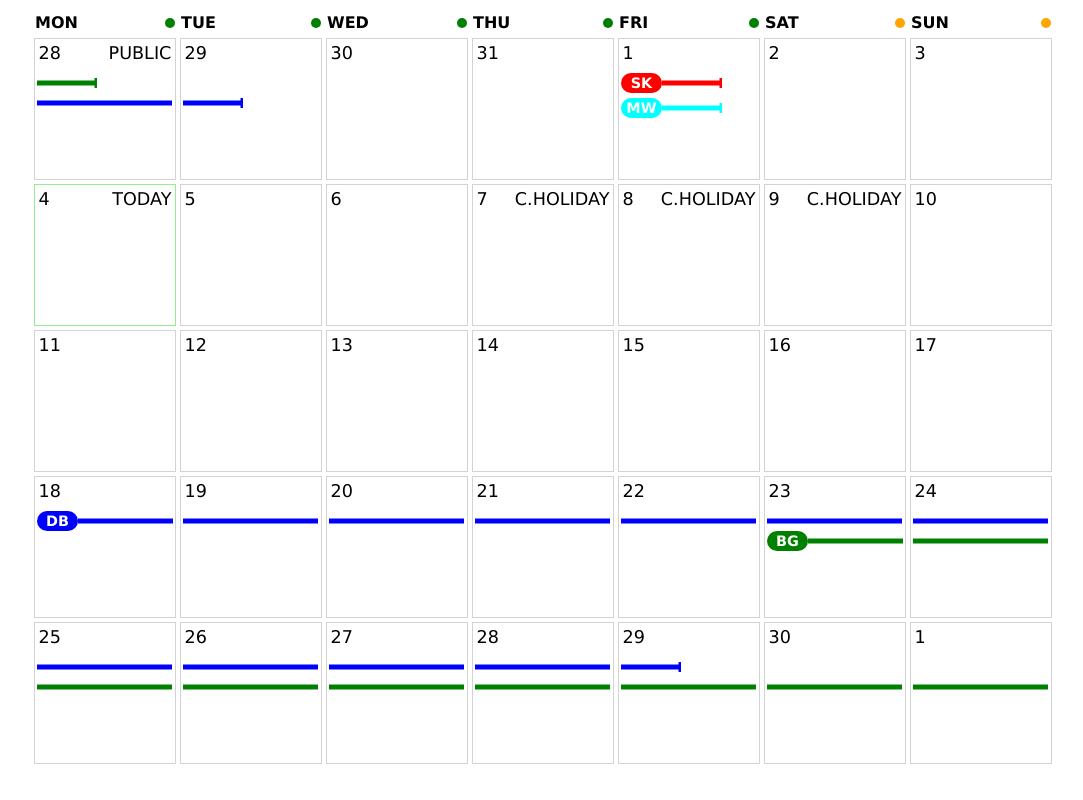
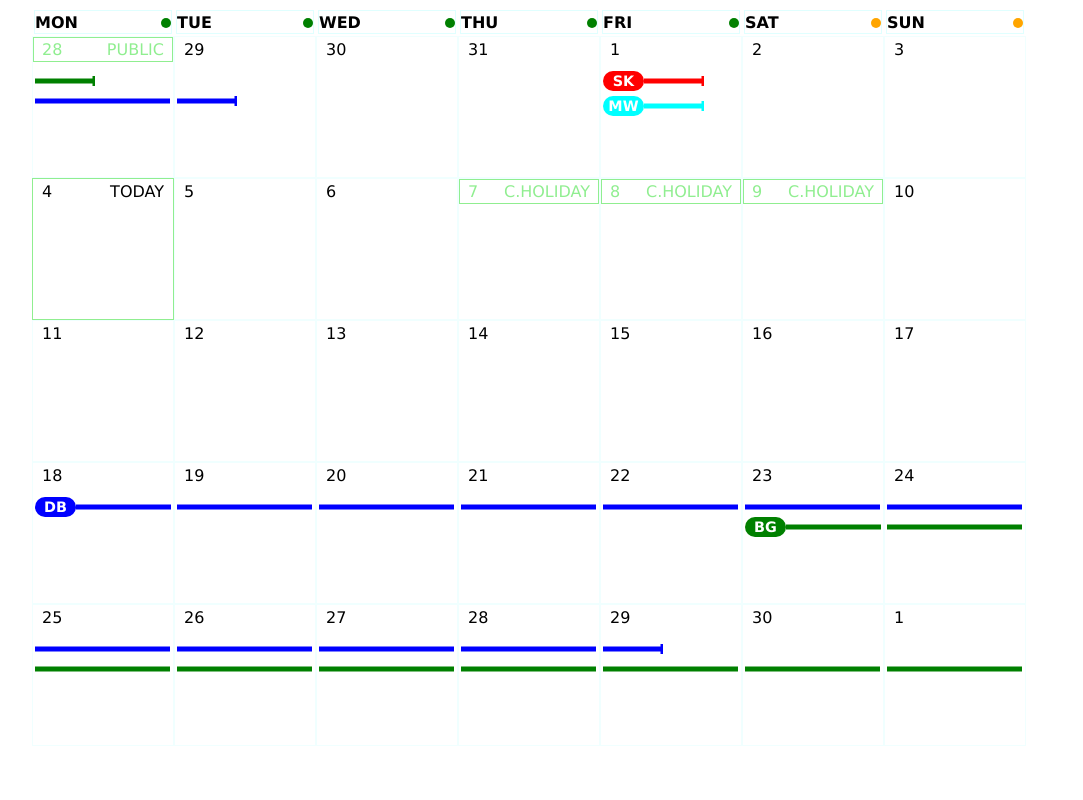
Before and after one commit to maciejk77/calendar-app, a React (Create React App) app: page / in a window 1280 px wide. Shown: the whole page, without its empty margins (96-1179 px from the left). Built offline with nearby package versions, Linux system fonts and the light colour scheme.

Commit message:
README update, clean up

```diff
--- a/src/components/calendar_item.js
+++ b/src/components/calendar_item.js
@@ -58,9 +58,9 @@ class CalendarItem extends Component {
 
   render() {
     return (
-      <div className={ cn('calendar_item', {'calendar_item--highlighted': this.props.event === 'TODAY'} )}>
+      <div className={ cn('calendar_item', {'calendar_item--today': this.props.event === 'TODAY'} )}>
 
-        <div className="top-bar">
+        <div className={ cn('top-bar', {'top-bar--event': (this.props.event === 'PUBLIC' || this.props.event === 'C.HOLIDAY') })}>
           <div>{this.props.day}</div>
           <div>{this.props.event}</div>
         </div>
--- a/src/styles/calendar_item.css
+++ b/src/styles/calendar_item.css
@@ -1,22 +1,23 @@
 .calendar_item {
-  border: 1px solid lightgray;
-  margin: 2px;
+  border: 1px solid azure;
   width: 140px;
   height: 140px;
-  font-size: 1.1rem;
+  font-size: 1rem;
   font-family: "Lucida Sans", "Lucida Sans Regular", "Lucida Grande", "Lucida Sans Unicode", Geneva, Verdana, sans-serif; }
-  .calendar_item--highlighted {
+  .calendar_item--today {
     border-color: lightgreen; }
 
 .top-bar {
-  margin: 2px;
+  border: 1px solid white;
   display: flex;
   justify-content: space-between;
-  padding: .1rem;
+  padding: .1rem .5rem;
   height: 20px; }
+  .top-bar--event {
+    border: 1px solid lightgreen;
+    color: lightgreen; }
 
 .bottom-box {
-  margin: 2px;
   padding: .1rem;
   margin: 5% auto;
   font-weight: bold;
--- a/src/styles/calendar_item.scss
+++ b/src/styles/calendar_item.scss
@@ -2,29 +2,34 @@
 
 .calendar_item {
   border: 1px solid $theme-border;
-  margin: 2px;
+  //margin: 2px;
   width: 140px;
   height: 140px;
   font-size: $font-size-base;
   font-family: $fonts;
 
-  &--highlighted {
-    border-color: $today;
+  &--today {
+    border-color: $highlighted;
   }
 }
 
 .top-bar {
-  //border: 2px dotted chocolate;
-  margin: 2px;
+  border: 1px solid white;
+  //margin: 2px;
   display: flex;
   justify-content: space-between;
-  padding: .1rem;
+  padding: .1rem .5rem;;
   height: 20px;
+
+  &--event {
+    border: 1px solid $highlighted;
+    color: $highlighted;
+  }
 }
 
 .bottom-box {
   //border: 2px dashed black;
-  margin: 2px;
+  //margin: 2px;
   padding: .1rem;
   margin: 5% auto;
   font-weight: bold;
--- a/src/styles/variables.scss
+++ b/src/styles/variables.scss
@@ -1,11 +1,11 @@
 // colours
-$today: lightgreen;
-$theme-border: lightgray;
+$highlighted:lightgreen;
+$theme-border: azure;
 $basic: #fff;
 $weekday: green;
 $weekend: orange;
 
 // fonts
 $fonts: 'Lucida Sans', 'Lucida Sans Regular', 'Lucida Grande', 'Lucida Sans Unicode', Geneva, Verdana, sans-serif;
-$font-size-base: 1.1rem;
+$font-size-base: 1rem;
 $font-size-text: .9rem;
--- a/src/styles/weekday_item.css
+++ b/src/styles/weekday_item.css
@@ -1,7 +1,7 @@
 .weekday_item {
-  border: 1px solid #fff;
+  border: 1px solid lightcyan;
   margin: 2px;
-  width: 140px;
+  width: 136px;
   height: 20px;
   display: flex;
   justify-content: space-between;
--- a/src/styles/weekday_item.scss
+++ b/src/styles/weekday_item.scss
@@ -1,9 +1,9 @@
 @import './variables.scss';
 
 .weekday_item {
-  border: 1px solid $basic;
+  border: 1px solid lightcyan;
   margin: 2px;
-  width: 140px;
+  width: 136px;
   height: 20px;
   display: flex;
   justify-content: space-between;
@@ -11,7 +11,6 @@
   font-family: $fonts;
   padding-top: 2px;
   font-weight: bold;
-
 }
 
 .dot {
```
Also changed, not shown: public/screenshot3.png.
